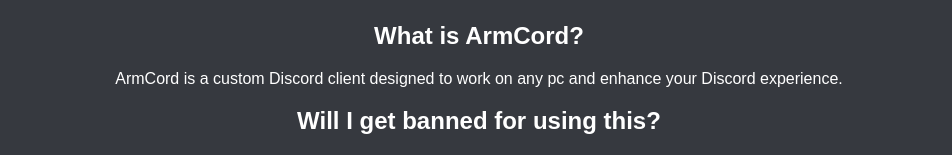
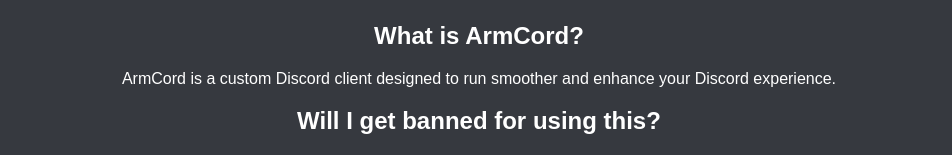
Before and after one commit to Legcord/website, an Astro site: page /faq in a window 1280 px wide. Shown: the part 245-400 px from the top of the page, without its empty margins (161-1113 px from the left). Built offline with nearby package versions, Linux system fonts and the light colour scheme; Astro itself is replaced by a stand-in of ours.

Commit message:
Update faq.md

```diff
--- a/src/pages/faq.md
+++ b/src/pages/faq.md
@@ -4,7 +4,7 @@
 ---
 
 ## What is ArmCord?
-ArmCord is a custom Discord client designed to work on any pc and enhance your Discord experience.
+ArmCord is a custom Discord client designed to run smoother and enhance your Discord experience.
 
 ## Will I get banned for using this?
 You are breaking [Discord ToS](https://discord.com/terms#software-in-discord%E2%80%99s-services) by using ArmCord, but no one has been banned from using it or any of the client mods included.
```
